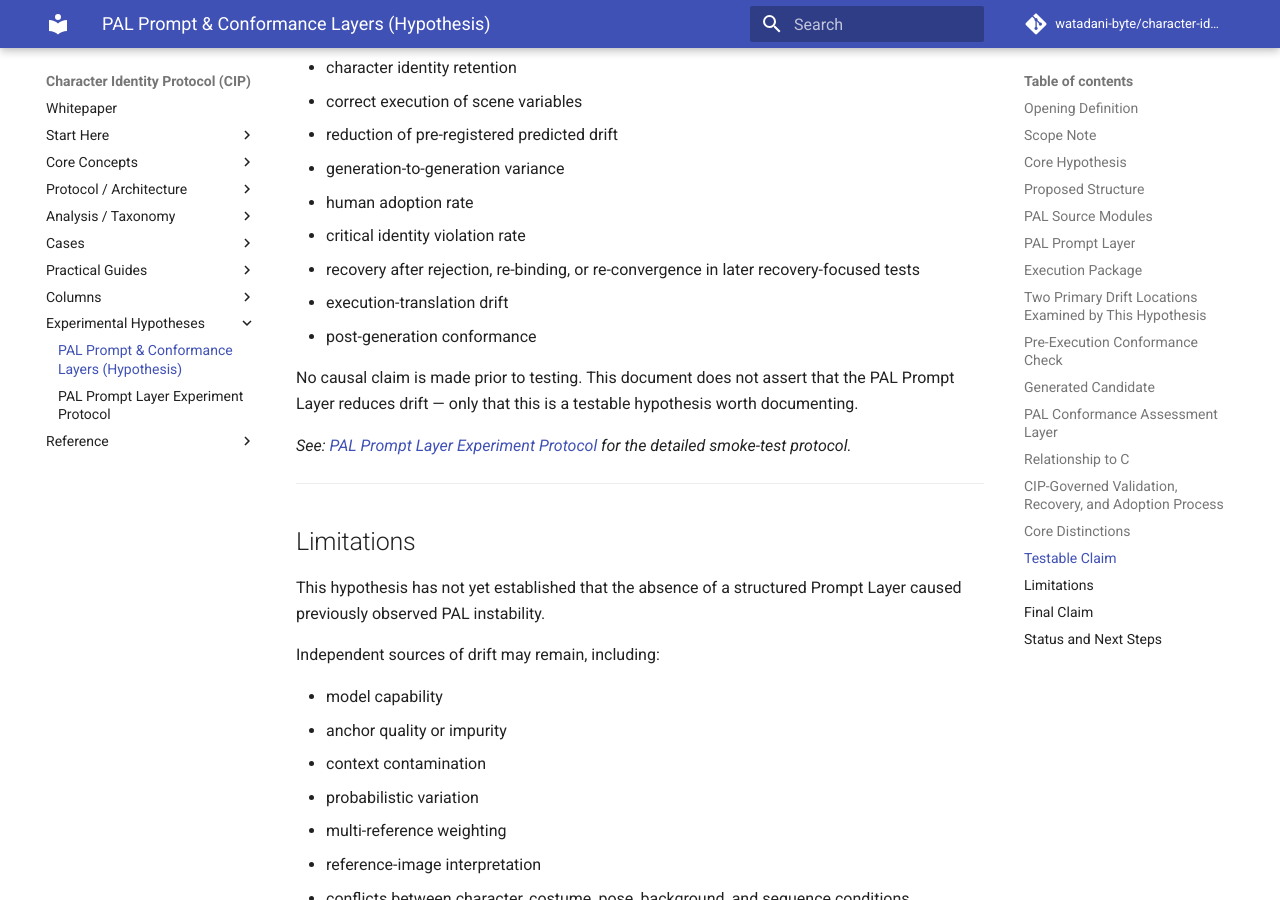
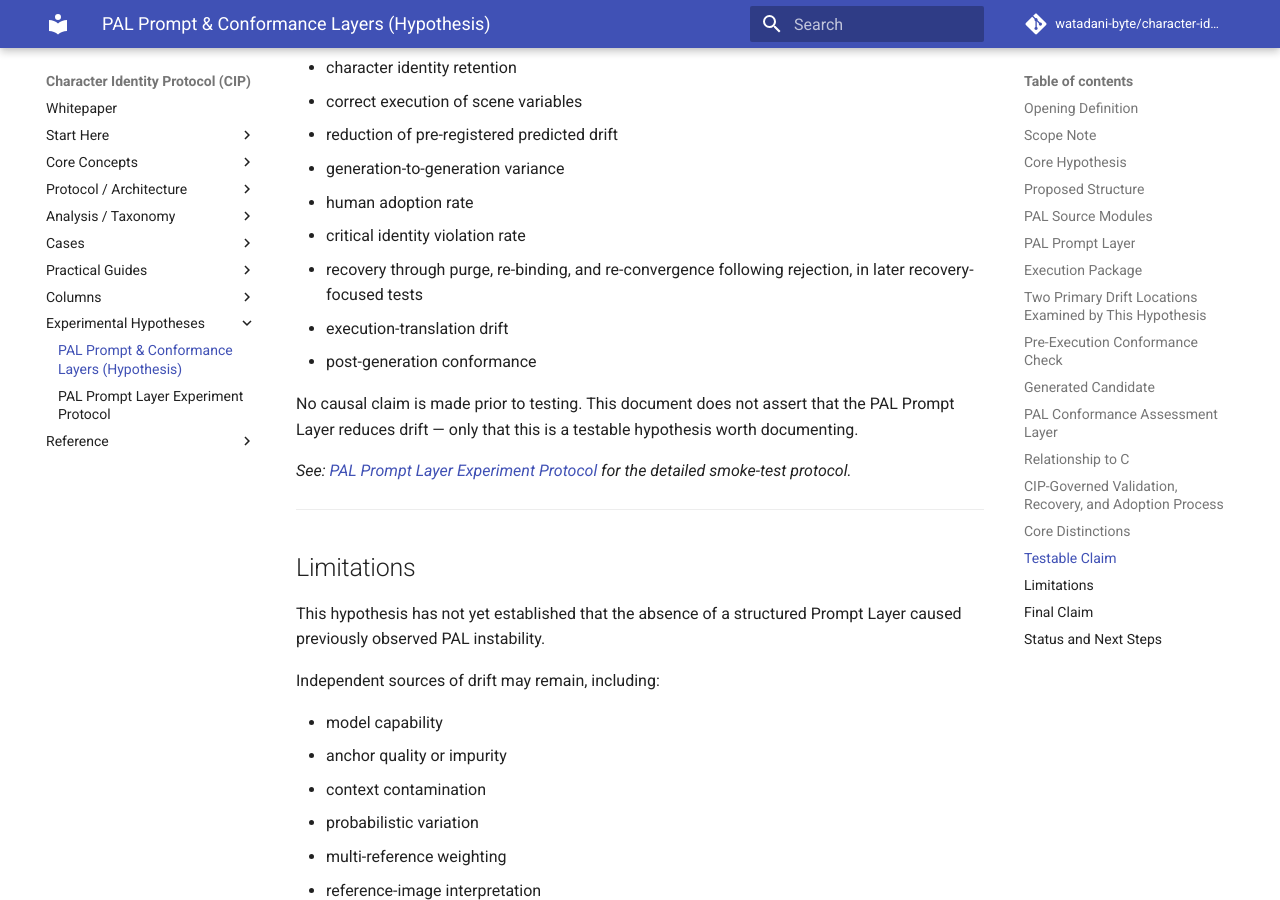
Before and after one commit to watadani-byte/character-identity-protocol, an MkDocs documentation site: the page built from docs/pal_prompt_and_conformance_layers.md, in a window 1280 px wide and 900 px high, scrolled down 8460 px. Built offline with MkDocs 1.6.1 and Material for MkDocs 9.7.7, drawn with Linux system fonts in a browser that asks for light colours; comment, search, counter and statistics services are not loaded.

Commit message:
pal_prompt_and_conformance_layers.md を更新

```diff
--- a/docs/pal_prompt_and_conformance_layers.md
+++ b/docs/pal_prompt_and_conformance_layers.md
@@ -298,7 +298,7 @@ The following should be evaluated:
 - generation-to-generation variance
 - human adoption rate
 - critical identity violation rate
-- recovery after rejection, re-binding, or re-convergence in later recovery-focused tests
+- recovery through purge, re-binding, and re-convergence following rejection, in later recovery-focused tests
 - execution-translation drift
 - post-generation conformance
 
```
